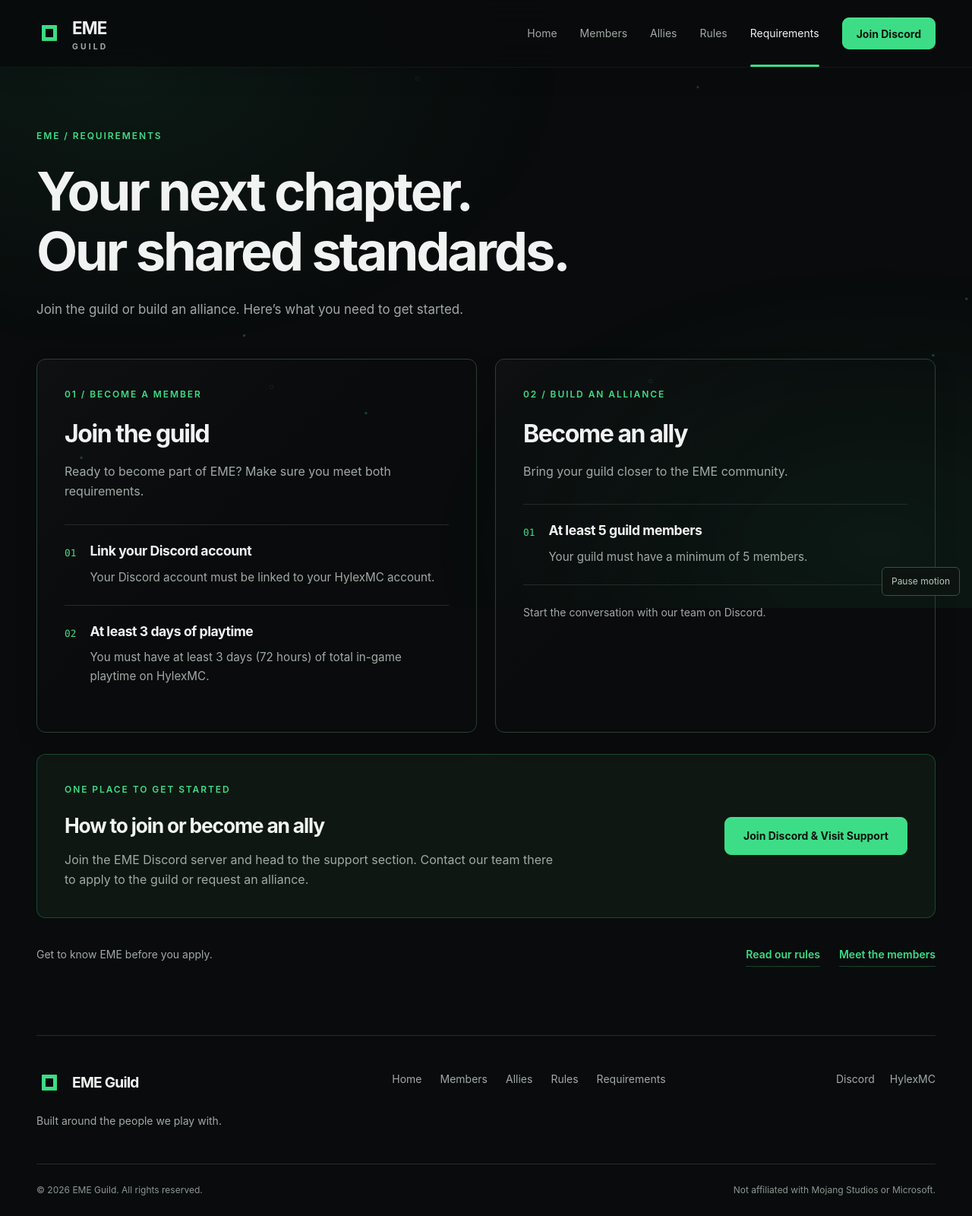
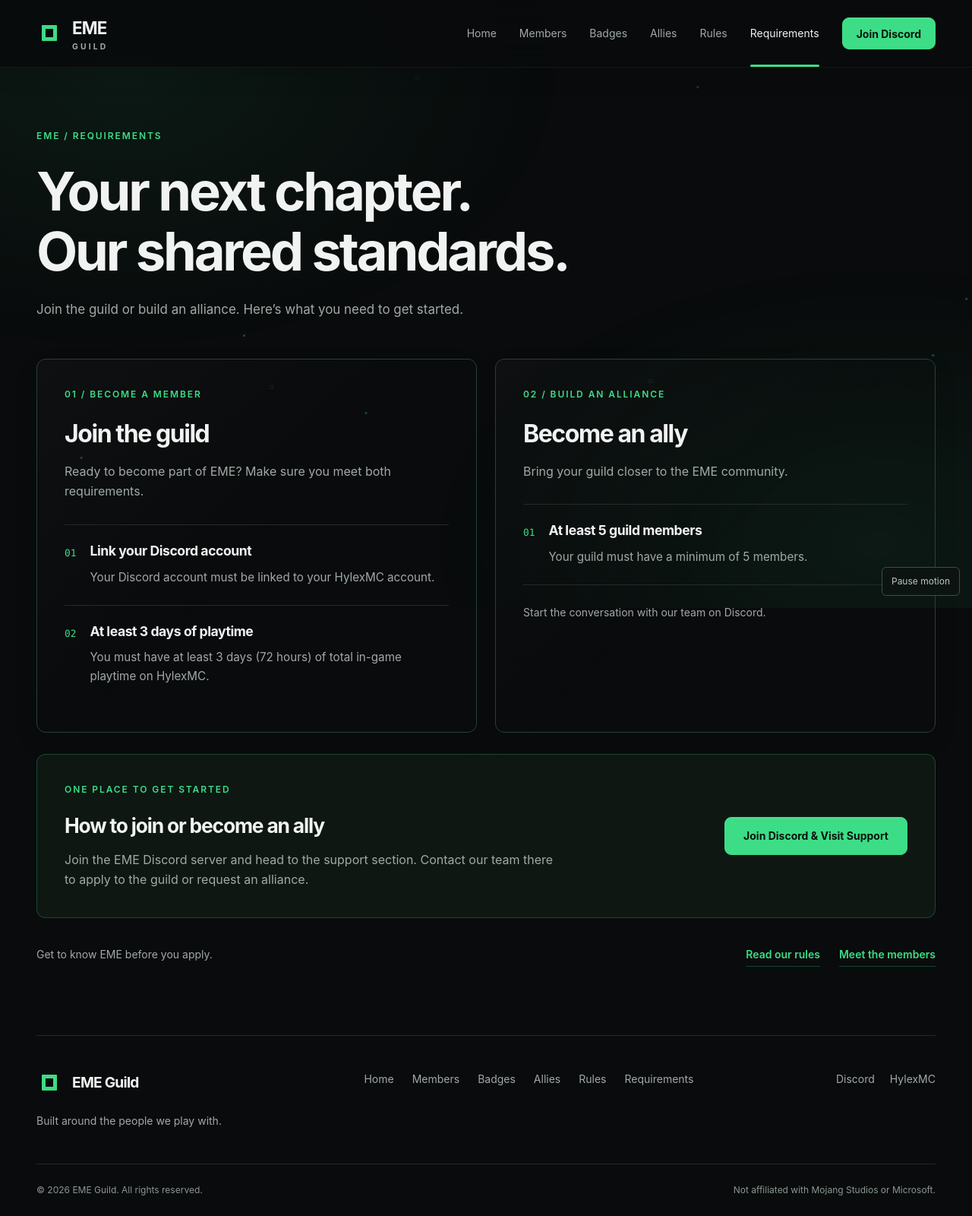
Before and after one commit to Zrefo/EME-GUILD, a plain HTML site: page requirements/index.html in a window 1280 px wide. Shown: the whole page at 76% size. Drawn offline with Linux system fonts and the light colour scheme.

Commit message:
Add files via upload

```diff
--- a/requirements/index.html
+++ b/requirements/index.html
@@ -2,11 +2,11 @@
 <html lang="en"><head><meta charset="utf-8"><meta name="viewport" content="width=device-width, initial-scale=1"><meta name="theme-color" content="#090b0c">
 <title>Requirements | EME Guild</title><meta name="description" content="View the requirements to join EME or become an allied guild, then apply through the support section on our Discord."><link rel="canonical" href="https://eme-guild.xyz/requirements/">
 <meta property="og:type" content="website"><meta property="og:site_name" content="EME Guild"><meta property="og:title" content="Requirements | EME Guild"><meta property="og:description" content="View the requirements to join EME or become an allied guild, then apply through the support section on our Discord."><meta property="og:url" content="https://eme-guild.xyz/requirements/">
-<link rel="icon" href="/favicon.ico" sizes="any"><link rel="stylesheet" href="/assets/css/style.css"><script defer src="/assets/js/main.js"></script></head>
+<link rel="icon" href="/favicon.ico" sizes="any"><link rel="stylesheet" href="/assets/css/style.css?v=3"><script defer src="/assets/js/admin-config.js?v=3"></script><script defer src="/assets/js/main.js"></script></head>
 <body><a class="skip" href="#main">Skip to content</a><div class="scroll-progress" aria-hidden="true"></div>
 <header class="header"><div class="container nav-wrap"><a class="brand" href="/" aria-label="EME Guild home"><img src="/assets/images/eme-logo.png" width="34" height="34" alt=""><span>EME<span class="brand-label">GUILD</span></span></a>
 <button class="menu-toggle" aria-controls="navigation" aria-expanded="false" hidden><span>Menu</span><span class="menu-bars" aria-hidden="true"></span></button>
-<nav id="navigation" aria-label="Main navigation"><a href="/">Home</a><a href="/members/">Members</a><a href="/allies/">Allies</a><a href="/rules/">Rules</a><a href="/requirements/" aria-current="page">Requirements</a><a class="button button-small" href="https://discord.gg/AXxr3UpthV" target="_blank" rel="noopener noreferrer">Join Discord</a></nav></div></header>
+<nav id="navigation" aria-label="Main navigation"><a href="/">Home</a><a href="/members/">Members</a><a href="/badges/">Badges</a><a href="/allies/">Allies</a><a href="/rules/">Rules</a><a href="/requirements/" aria-current="page">Requirements</a><a class="button button-small" href="https://discord.gg/AXxr3UpthV" target="_blank" rel="noopener noreferrer">Join Discord</a></nav></div></header>
 <main id="main"><div class="container requirements-page">
 <header class="page-heading"><p class="eyebrow">EME / REQUIREMENTS</p><h1>Your next chapter.<br>Our shared standards.</h1><p>Join the guild or build an alliance. Here’s what you need to get started.</p></header>
 <div class="requirements-grid">
@@ -16,5 +16,5 @@
 <section class="application-guide" aria-labelledby="application-heading"><div><p class="eyebrow">ONE PLACE TO GET STARTED</p><h2 id="application-heading">How to join or become an ally</h2><p>Join the EME Discord server and head to the support section. Contact our team there to apply to the guild or request an alliance.</p></div><a class="button" href="https://discord.gg/AXxr3UpthV" target="_blank" rel="noopener noreferrer">Join Discord &amp; Visit Support</a></section>
 <aside class="requirements-bottom"><span>Get to know EME before you apply.</span><div><a class="text-link" href="/rules/">Read our rules</a><a class="text-link" href="/members/">Meet the members</a></div></aside>
 </div></main>
-<footer class="footer container"><div class="footer-top"><div><a class="brand" href="/"><img src="/assets/images/eme-logo.png" width="34" height="34" alt="EME logo"><span>EME Guild</span></a><p>Built around the people we play with.</p></div><nav aria-label="Footer navigation"><a href="/">Home</a><a href="/members/">Members</a><a href="/allies/">Allies</a><a href="/rules/">Rules</a><a href="/requirements/">Requirements</a></nav><div class="footer-social"><a class="" href="https://discord.gg/AXxr3UpthV" target="_blank" rel="noopener noreferrer">Discord</a><a class="" href="https://hylexmc.net/" target="_blank" rel="noopener noreferrer">HylexMC</a></div></div><div class="footer-bottom"><span>© <span data-year>2026</span> EME Guild. All rights reserved.</span><span>Not affiliated with Mojang Studios or Microsoft.</span></div></footer>
+<footer class="footer container"><div class="footer-top"><div><a class="brand" href="/"><img src="/assets/images/eme-logo.png" width="34" height="34" alt="EME logo"><span>EME Guild</span></a><p>Built around the people we play with.</p></div><nav aria-label="Footer navigation"><a href="/">Home</a><a href="/members/">Members</a><a href="/badges/">Badges</a><a href="/allies/">Allies</a><a href="/rules/">Rules</a><a href="/requirements/">Requirements</a></nav><div class="footer-social"><a class="" href="https://discord.gg/AXxr3UpthV" target="_blank" rel="noopener noreferrer">Discord</a><a class="" href="https://hylexmc.net/" target="_blank" rel="noopener noreferrer">HylexMC</a></div></div><div class="footer-bottom"><span>© <span data-year>2026</span> EME Guild. All rights reserved.</span><span>Not affiliated with Mojang Studios or Microsoft.</span></div></footer>
 </body></html>
```
